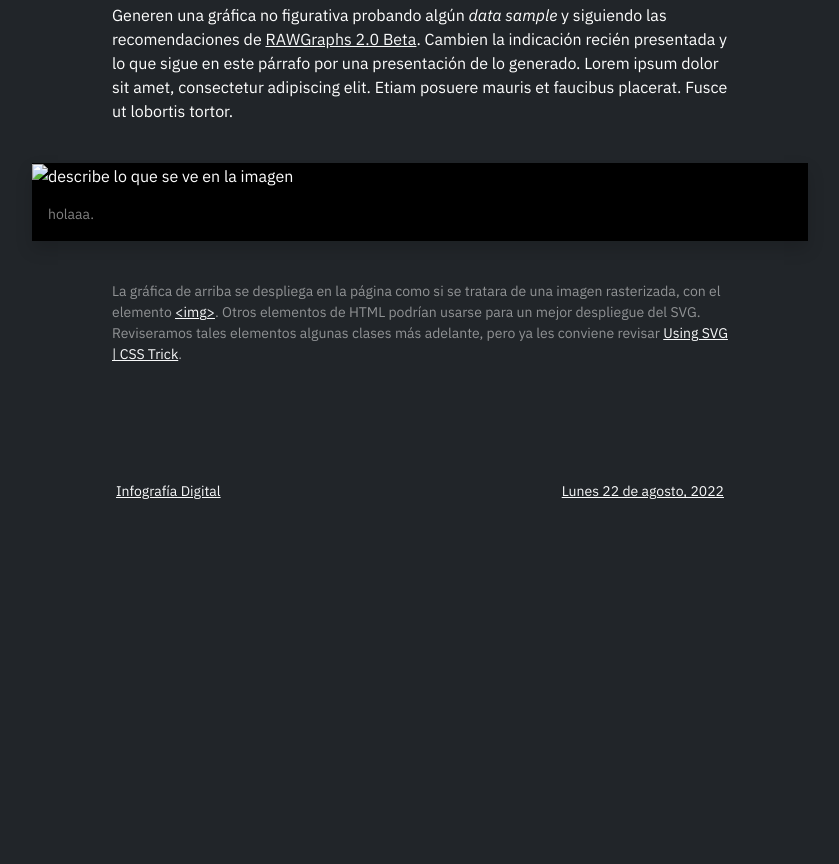
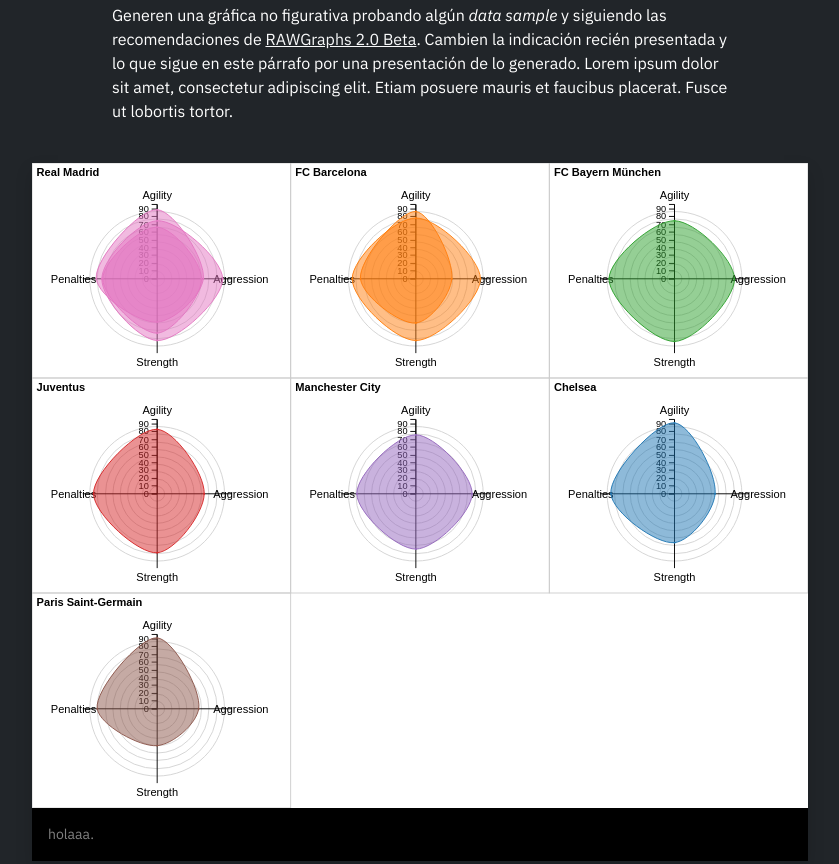
Before and after one commit to juanpablocatalan/butron-catalan, a plain HTML site: page index.html in a window 1280 px wide. Shown: the part 1597-2461 px from the top of the page, without its empty margins (220-1059 px from the left). Before the commit the page ends 2119 px from the top, so only its background shows below. Drawn offline with nearby package versions, Linux system fonts and the light colour scheme.

Commit message:
Update index.html

```diff
--- a/index.html
+++ b/index.html
@@ -93,7 +93,7 @@
                 <!--solo un gráfico-->
                 <div class="col-md-12 col-lg-11 col-xl-10 col-xxl-9 mx-auto">
                     <figure class="shadow bg-black">
-                        <img loading="lazy" src="img/el-grafico.svg" class="w-100" alt="describe lo que se ve en la imagen" />
+                        <img loading="lazy" src="el-grafico.svg" class="w-100" alt="describe lo que se ve en la imagen" />
                         <figcaption class="p-3 small text-white-50">holaaa.</figcaption>
                     </figure>
                 </div>
```
